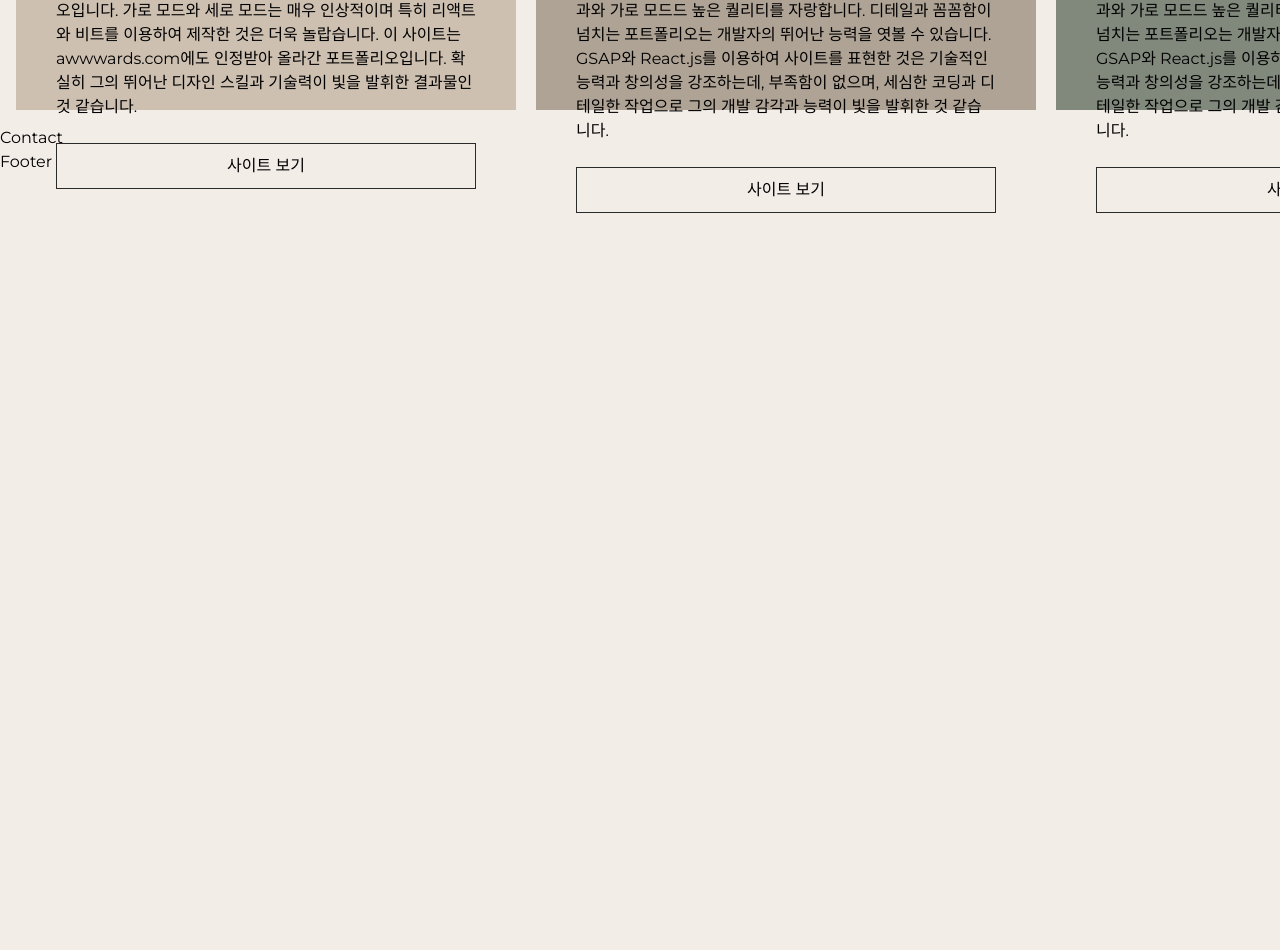
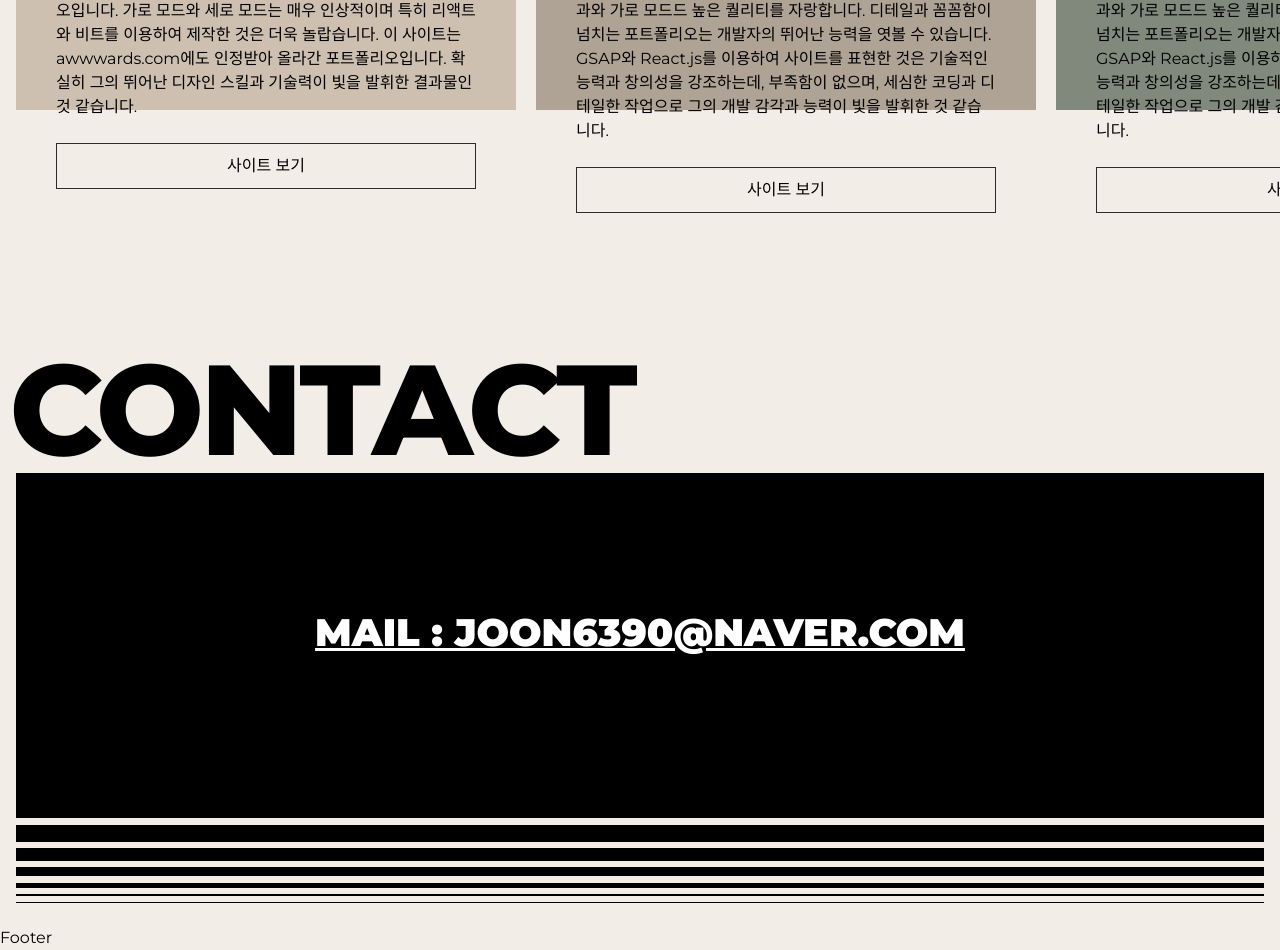
Before and after one commit to joon6390/PortFolio-React, a React (Create React App) app: page / in a window 1280 px wide. Shown: the part 5194-6144 px from the top of the page. Before the commit the page ends 5407 px from the top, so only its background shows below. Built offline with nearby package versions, Linux system fonts and the light colour scheme; a small style sheet from the web is missing; a web font is replaced by a local one.

Commit message:
연락처 영역 완료

```diff
--- a/src/assets/scss/section/_contact.scss
+++ b/src/assets/scss/section/_contact.scss
@@ -0,0 +1,127 @@
+#contact {
+    height: 100vh;
+}
+.contact__inner {
+    width: 100%;
+    height: 100%;
+    padding: 16px;
+    display: flex;
+    align-items: flex-start;
+    justify-content: flex-end;
+    flex-direction: column;
+
+    @media (max-width: 800px) {
+        justify-content: center;
+    }
+
+    .contact__title {
+        font-size: 10vw;
+        text-transform: uppercase;
+        line-height: 1;
+        font-weight: 800;
+        white-space: nowrap;
+        text-indent: -0.5vw;
+        letter-spacing: -0.3vw;
+
+        @media (max-width: 800px) {
+            display: none;
+        }
+    }
+    .contact__text {
+        width: 100%;
+        height: 40vh;
+        background-color: var(--black);
+        color: var(--white);
+        display: flex;
+        align-items: center;
+        justify-content: center;
+        flex-direction: column;
+        position: relative;
+
+        .text {
+            font-size: 3vw;
+            line-height: 1;
+            font-weight: 900;
+            text-transform: uppercase;
+            text-decoration: underline;
+            text-align: center;
+            position: relative;
+            z-index: 100;
+            transition: all 0.3s;
+            cursor: all-scroll;
+
+            @media (max-width: 800px) {
+                font-size: 24px;
+                padding: 0 16px;
+                word-break: break-all;
+            }
+        }
+    }
+    .contact__lines {
+        width: 100%;
+
+        .line {
+            display: block;
+            width: 100%;
+            height: 1px;
+            background-color: var(--black);
+            margin-bottom: 0.5vw;
+
+            &:nth-child(1) {
+                height: 25px;
+            }
+            &:nth-child(2) {
+                height: 17px;
+            }
+            &:nth-child(3) {
+                height: 13px;
+            }
+            &:nth-child(4) {
+                height: 9px;
+            }
+            &:nth-child(5) {
+                height: 5px;
+            }
+            &:nth-child(6) {
+                height: 2px;
+            }
+            &:nth-child(7) {
+                height: 1px;
+            }
+        }
+
+        &.top {
+            .line {
+                margin-top: 0.5vw;
+                margin-bottom: 0;
+                display: none;
+
+                @media (max-width: 800px) {
+                    display: block;
+                }
+
+                &:nth-child(1) {
+                    height: 1px;
+                }
+                &:nth-child(2) {
+                    height: 2px;
+                }
+                &:nth-child(3) {
+                    height: 5px;
+                }
+                &:nth-child(4) {
+                    height: 9px;
+                }
+                &:nth-child(5) {
+                    height: 13px;
+                }
+                &:nth-child(6) {
+                    height: 17px;
+                }
+                &:nth-child(7) {
+                    height: 25px;
+                }
+            }
+        }
+    }
+}
--- a/src/components/Contact.jsx
+++ b/src/components/Contact.jsx
@@ -1,9 +1,53 @@
-import React from 'react'
+import React from "react";
+
+const contactText = [
+    {
+        link: "mailto:joon6390@naver.com",
+        title: "mail : joon6390@naver.com",
+    },
+];
 
 const Contact = () => {
-  return (
-    <div>Contact</div>
-  )
+    return (
+        <section id="contact">
+            <div className="contact__inner">
+                <h2 className="contact__title">Contact</h2>
+                <div className="contact__lines top" aria-hidden="true">
+                    <span className="line"></span>
+                    <span className="line"></span>
+                    <span className="line"></span>
+                    <span className="line"></span>
+                    <span className="line"></span>
+                    <span className="line"></span>
+                    <span className="line"></span>
+                </div>
+                <div className="contact__text">
+                    <div className="text">
+                        {contactText.map((contact, key) => (
+                            <div key={key}>
+                                <a
+                                href={contact.link}
+                                rel="noopener noreferrer"
+                                target="_blank"
+                                >
+                                    {contact.title}
+                                </a>
+                            </div>
+                        ))}
+                    </div>
+                </div>
+                <div className="contact__lines" aria-hidden="true">
+                    <span className="line"></span>
+                    <span className="line"></span>
+                    <span className="line"></span>
+                    <span className="line"></span>
+                    <span className="line"></span>
+                    <span className="line"></span>
+                    <span className="line"></span>
+                </div>
+            </div>
+        </section>
+    )
 }
 
-export default Contact
+export default Contact;
```
Also changed, not shown: 1 other file (tests, documents, lock files or other folders).
